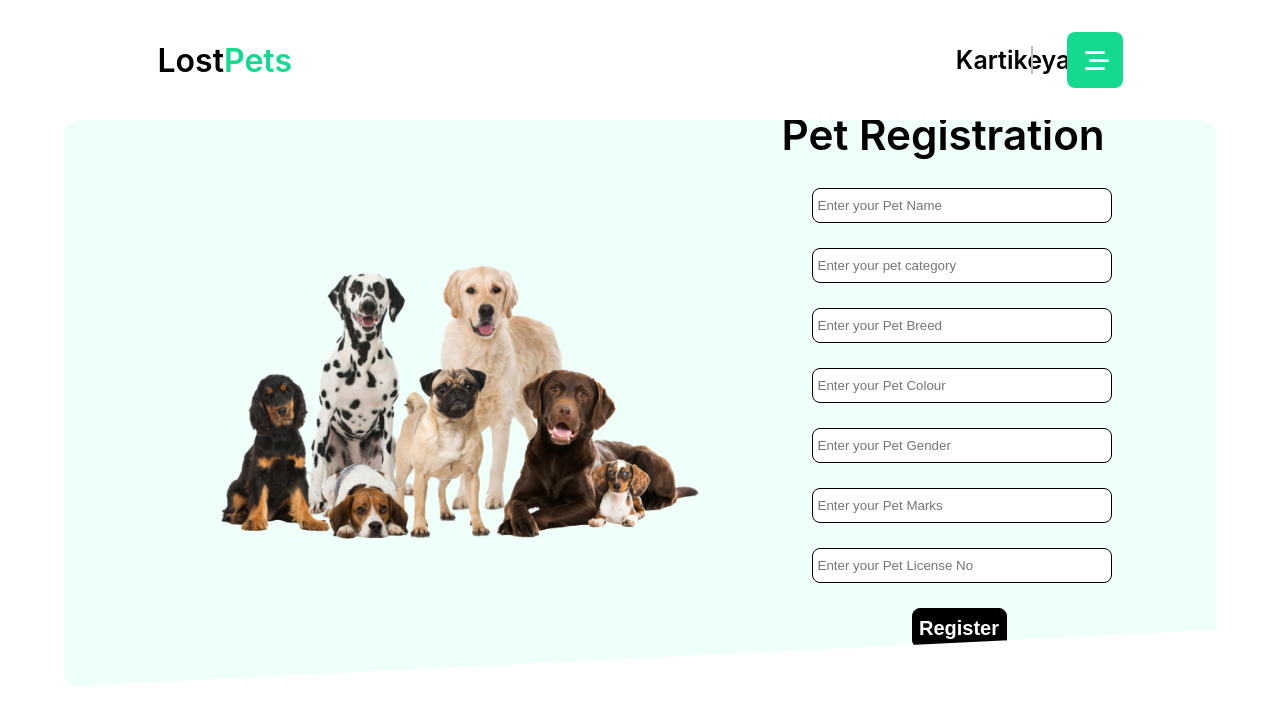
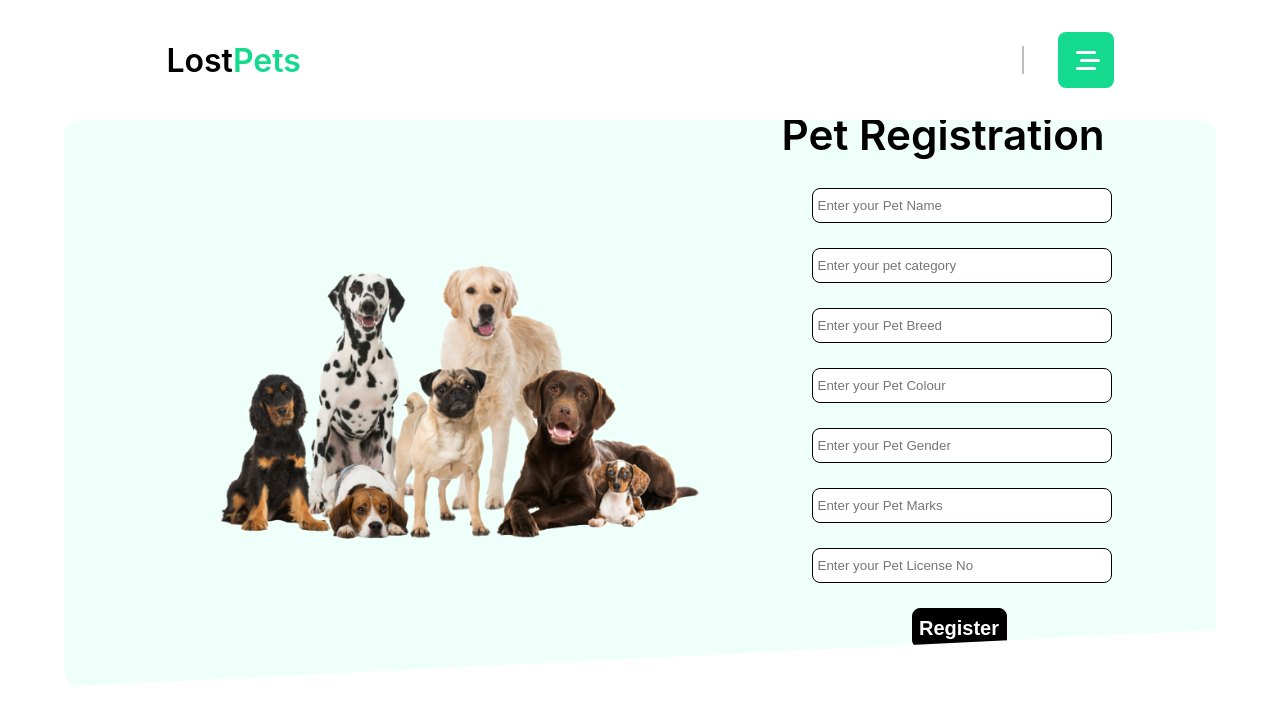
Before and after one commit to kartikeya532001/LostPet, a React (Create React App) app: page / in a window 1280 px wide. Shown: the top 724 px of the page. Built offline with nearby package versions, Linux system fonts and the light colour scheme; no server answers.

Commit message:
connected front end with backedn for name variable on home

```diff
--- a/package.json
+++ b/package.json
@@ -6,6 +6,7 @@
     "@testing-library/jest-dom": "^5.16.5",
     "@testing-library/react": "^13.4.0",
     "@testing-library/user-event": "^13.5.0",
+    "axios": "^1.2.0",
     "framer-motion": "^7.6.9",
     "node-sass": "^7.0.3",
     "react": "^18.2.0",
--- a/src/Nav.jsx
+++ b/src/Nav.jsx
@@ -4,6 +4,10 @@ import {motion} from 'framer-motion';
 import {FaBehance, FaDribble} from 'react-icons/fa';
 import {IoMailOutline, IoChevronForwardCircle, IoStar} from 'react-icons/io5';
 import {Iconcontext} from 'react-icons';
+import { useState, useEffect, React } from 'react';
+import axios from "axios";
+
+const url = process.env.url || 'http://localhost:5000';
 
 let easeing = [0.6,-0.05,0.01,0.99];
 
@@ -35,14 +39,32 @@ const header = {
 
 
 function Nav() {
+
+  const [name, setName] = useState("");
+  const u_id = 2;
+  useEffect(()=>{
+    axios.get(`${url}/getusers/${u_id}`).then((res) => {
+      if(res.data.success){
+        const user = res.data.rows[0];
+        setName(user.name);
+    }
+    else{
+        const msg = res.data.message;
+        console.log(msg);
+    }
+}
+)
+
+  }, []);
+
+
   return (
     <motion.div initial='initial' animate='animate'>
     <motion.header variants={stagger}>
     <motion.div className='logo_wrapper' variants={header}>Lost<span>Pets</span></motion.div>
     <motion.div className='menu_container'>
     <span>
-      Kartikeya
-      {/* {$name} */}
+      {name}
     </span>
       <span className='menu'>
         <span></span>
```
Also changed, not shown: 1 other file (tests, documents, lock files or other folders).
